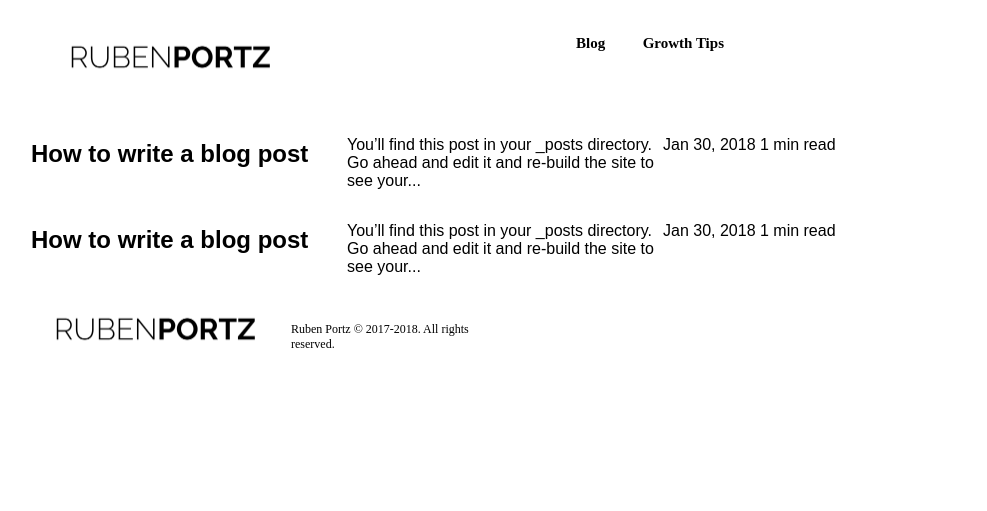
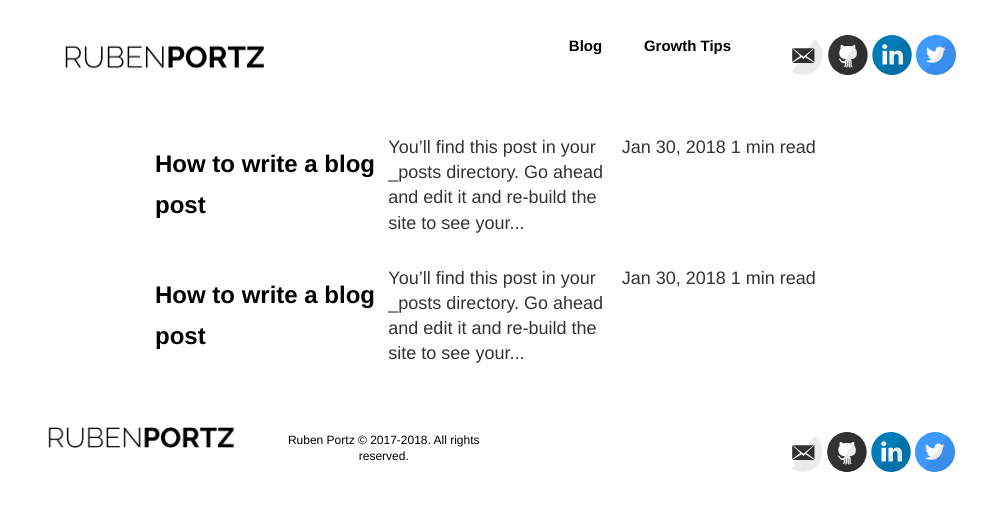
Before and after one commit to rubenportz/Ruben-Portz, a Jekyll site: the page built from index.html, in a window 1280 px wide. Shown: the top 511 px of the page, without its empty margins (135-1122 px from the left). Built offline with Jekyll 4.4.1, drawn with Linux system fonts in a browser that asks for light colours.

Commit message:
Update index.html

```diff
--- a/index.html
+++ b/index.html
@@ -1,24 +1,8 @@
 ---
-
+layout: default
 ---
 <!DOCTYPE html>
 <html>
-
-  <head>
-  <title>Growth Marketing Blog from Ruben Portz</title>
-    <style>
-      .container {
-        max-width: 1400px;
-        max-width: 75%;
-        margin: 0 auto;
-        font-family: Arial, Helvetica, sans-serif;
-      }
-    </style>
-   {% include header.html %}
-  </head>
-
-
-
   <body>
     <div class="container" style="display: grid;  grid-template-columns: repeat(3, 1fr); ">
 	   	{% for post in site.posts %}
@@ -27,10 +11,5 @@
 		    <p>{{ post.date | date: "%b %d, %Y" }} {% include read_time.html %} </p>
 		{% endfor %}
     </div>
-
-
-{% include footer.html %}
-
   </body>
-
 </html>
```
